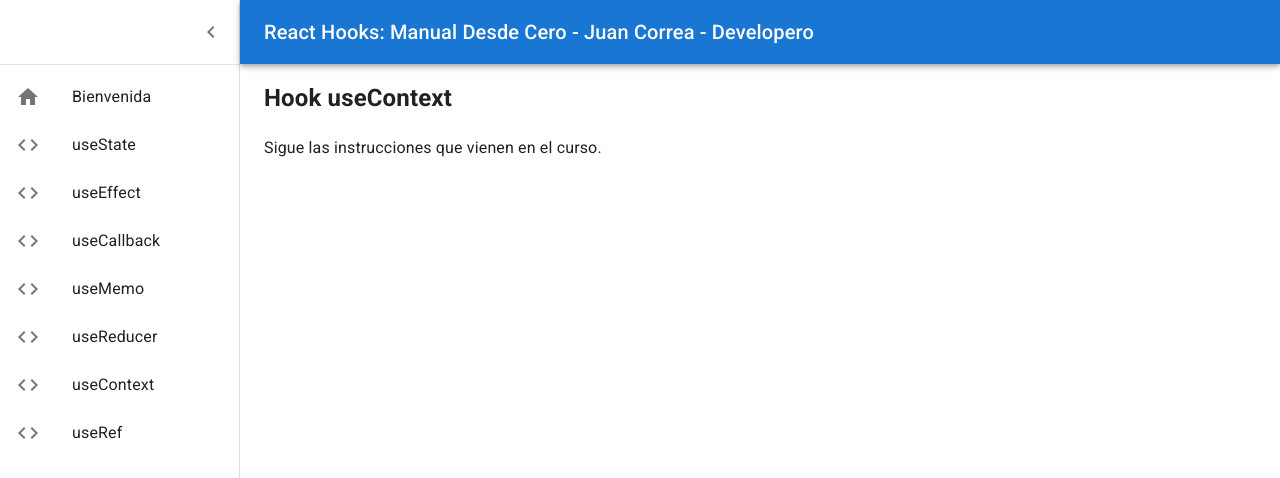
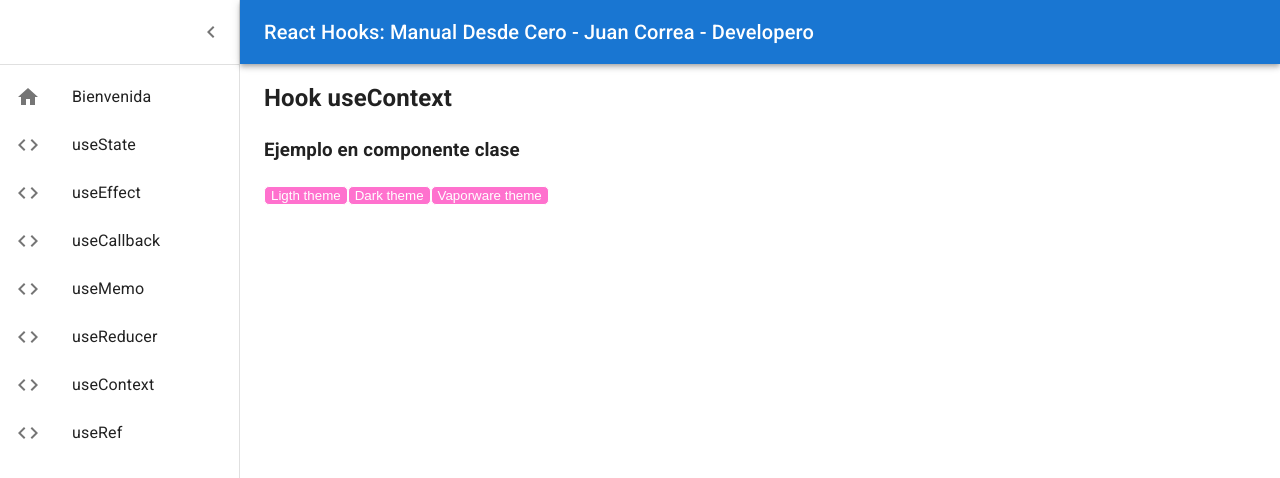
Before and after one commit to Developero-oficial/react-hooks, a React (Create React App) app: page /use-context in a window 1280 px wide. Shown: the top 478 px of the page. Built offline with nearby package versions, Linux system fonts and the light colour scheme.

Commit message:
initial theme context

```diff
--- /dev/null
+++ b/src/use-context/components/button.js
@@ -0,0 +1,16 @@
+import React from 'react';
+import {ThemeContext} from '../theme-context';
+
+export class Button extends React.Component {
+  render() {
+    const style = {
+      border: '1px solid',
+      borderRadius: 5,
+      color: this.context.color,
+      backgroundColor: this.context.background,
+    };
+    return <button style={style} {...this.props} />;
+  }
+}
+
+Button.contextType = ThemeContext;
--- a/src/use-context/components/use-context-page.js
+++ b/src/use-context/components/use-context-page.js
@@ -1,8 +1,18 @@
 import React from 'react';
+
+import {Button} from './button';
+import {ThemeContext} from '../theme-context';
+import {themes} from '../themes';
 
 export const UseContextPage = () => (
   <>
     <h2>Hook useContext</h2>
-    <p>Sigue las instrucciones que vienen en el curso.</p>
+    <h3>Ejemplo en componente clase</h3>
+
+    <ThemeContext.Provider value={themes.vaporwave}>
+      <Button>Ligth theme</Button>
+      <Button>Dark theme</Button>
+      <Button>Vaporware theme</Button>
+    </ThemeContext.Provider>
   </>
 );
--- /dev/null
+++ b/src/use-context/theme-context.js
@@ -0,0 +1,3 @@
+import React from 'react';
+
+export const ThemeContext = React.createContext();
--- /dev/null
+++ b/src/use-context/themes.js
@@ -0,0 +1,14 @@
+export const themes = {
+  light: {
+    color: '#555555',
+    background: '#eeeeee',
+  },
+  dark: {
+    color: '#eeeeee',
+    background: '#222222',
+  },
+  vaporwave: {
+    color: '#ffffff',
+    background: '#ff71ce',
+  },
+};
```
